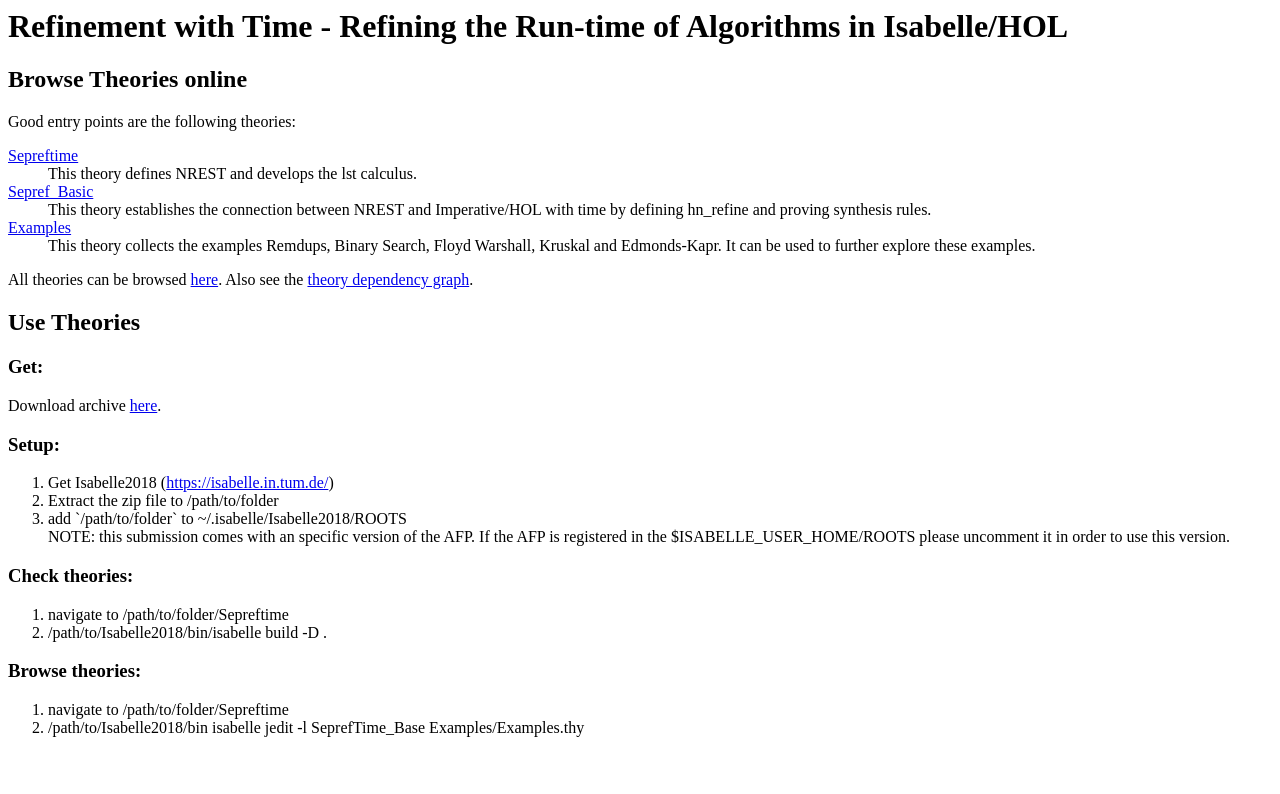
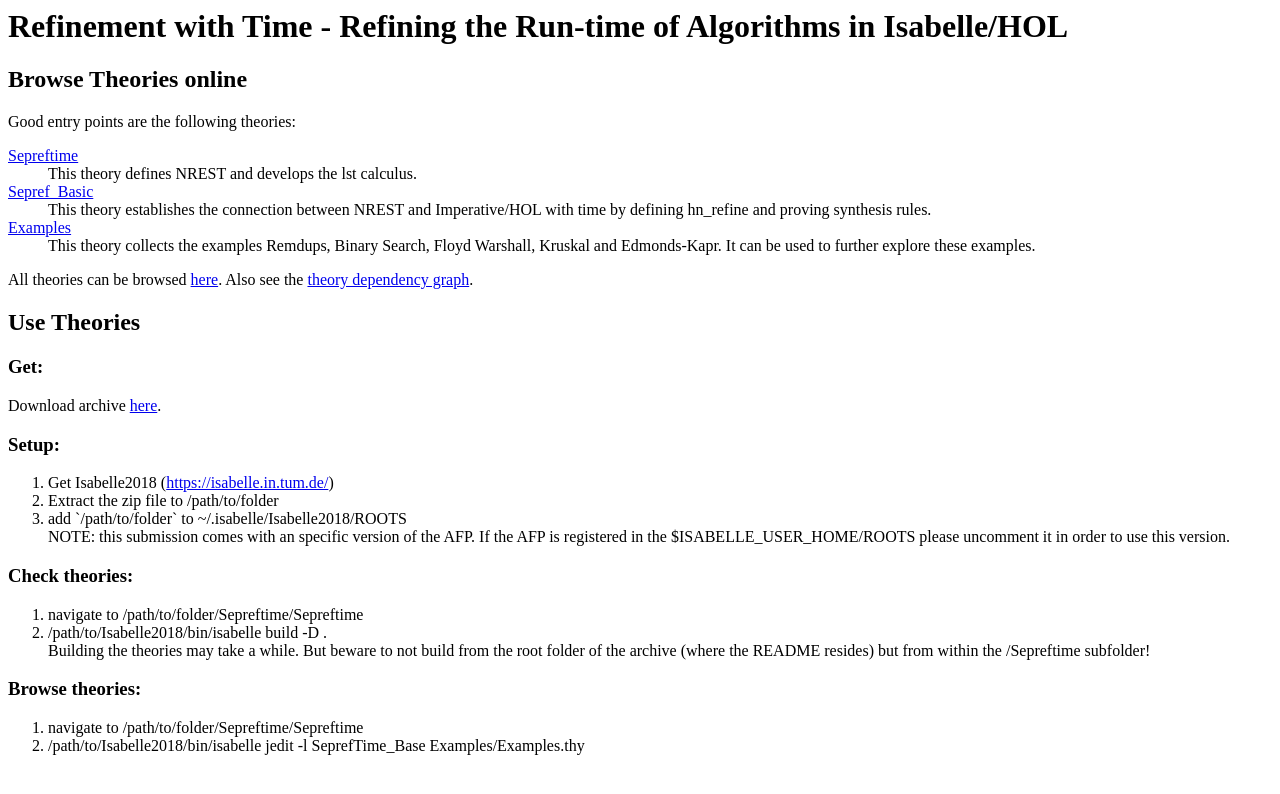
Before and after one commit to maxhaslbeck/Sepreftime, a plain HTML site: page index.html in a window 1280 px wide. Drawn offline with Linux system fonts and the light colour scheme.

Commit message:
update Readme and page

```diff
--- a/index.html
+++ b/index.html
@@ -43,15 +43,16 @@ Download archive <a href="Sepreftime.tar.gz">here</a>.
 
 <h3>Check theories:</h3>
 <ol>
-<li>navigate to /path/to/folder/Sepreftime</li>
-<li>/path/to/Isabelle2018/bin/isabelle build -D .</li>
+<li>navigate to /path/to/folder/Sepreftime/Sepreftime</li>
+<li>/path/to/Isabelle2018/bin/isabelle build -D .<br>
+	Building the theories may take a while. But beware to not build from the root folder of the archive (where the README resides) but from within the /Sepreftime subfolder!</li>
 </ol>
 
 <h3>Browse theories:</h3>
 
 <ol>
-<li>navigate to /path/to/folder/Sepreftime</li>
-<li>/path/to/Isabelle2018/bin isabelle jedit -l SeprefTime_Base Examples/Examples.thy</li>
+<li>navigate to /path/to/folder/Sepreftime/Sepreftime</li>
+<li>/path/to/Isabelle2018/bin/isabelle jedit -l SeprefTime_Base Examples/Examples.thy</li>
 </ol>
 
 </body>
```
Also changed, not shown: 1 other file.
